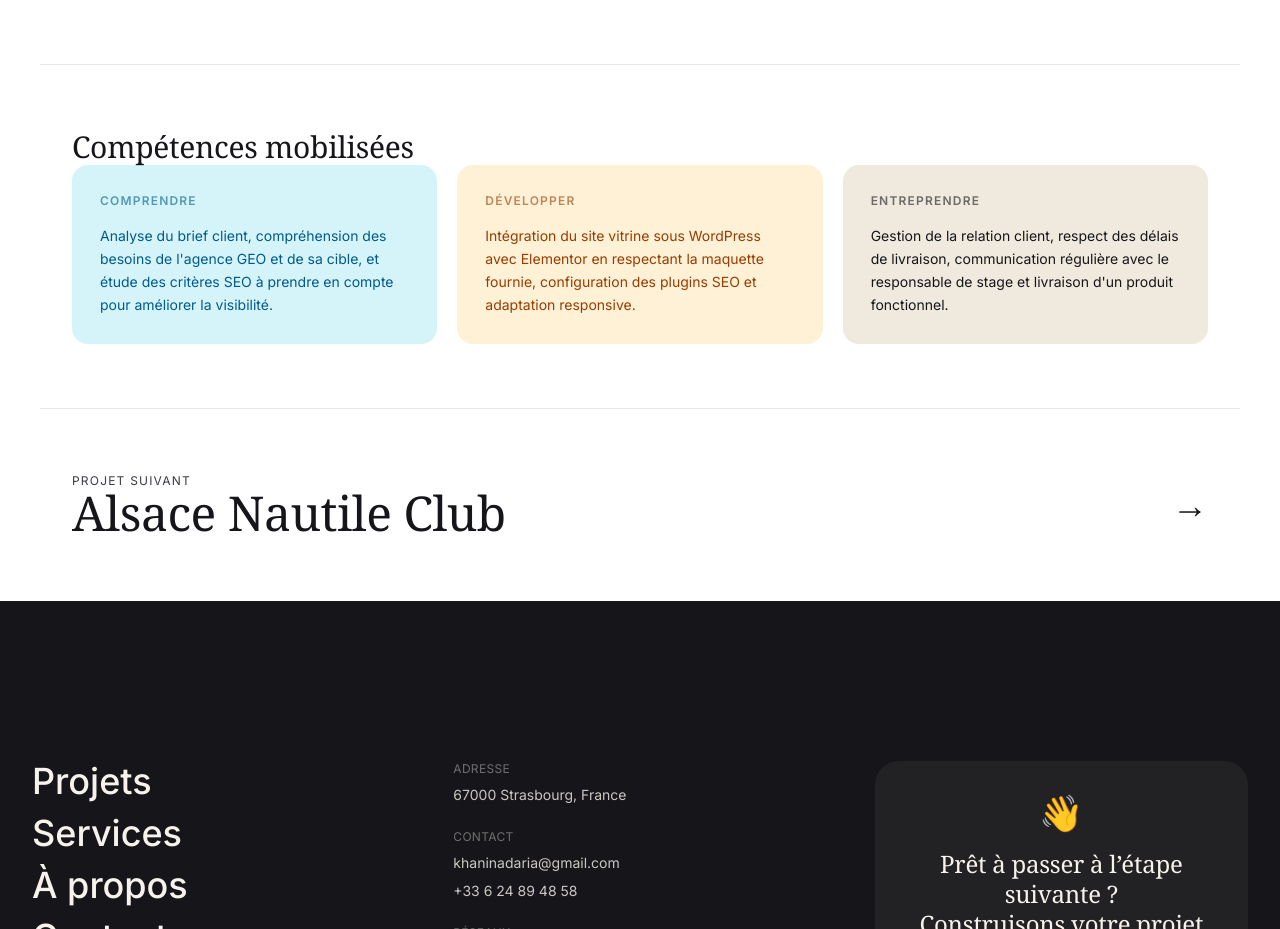
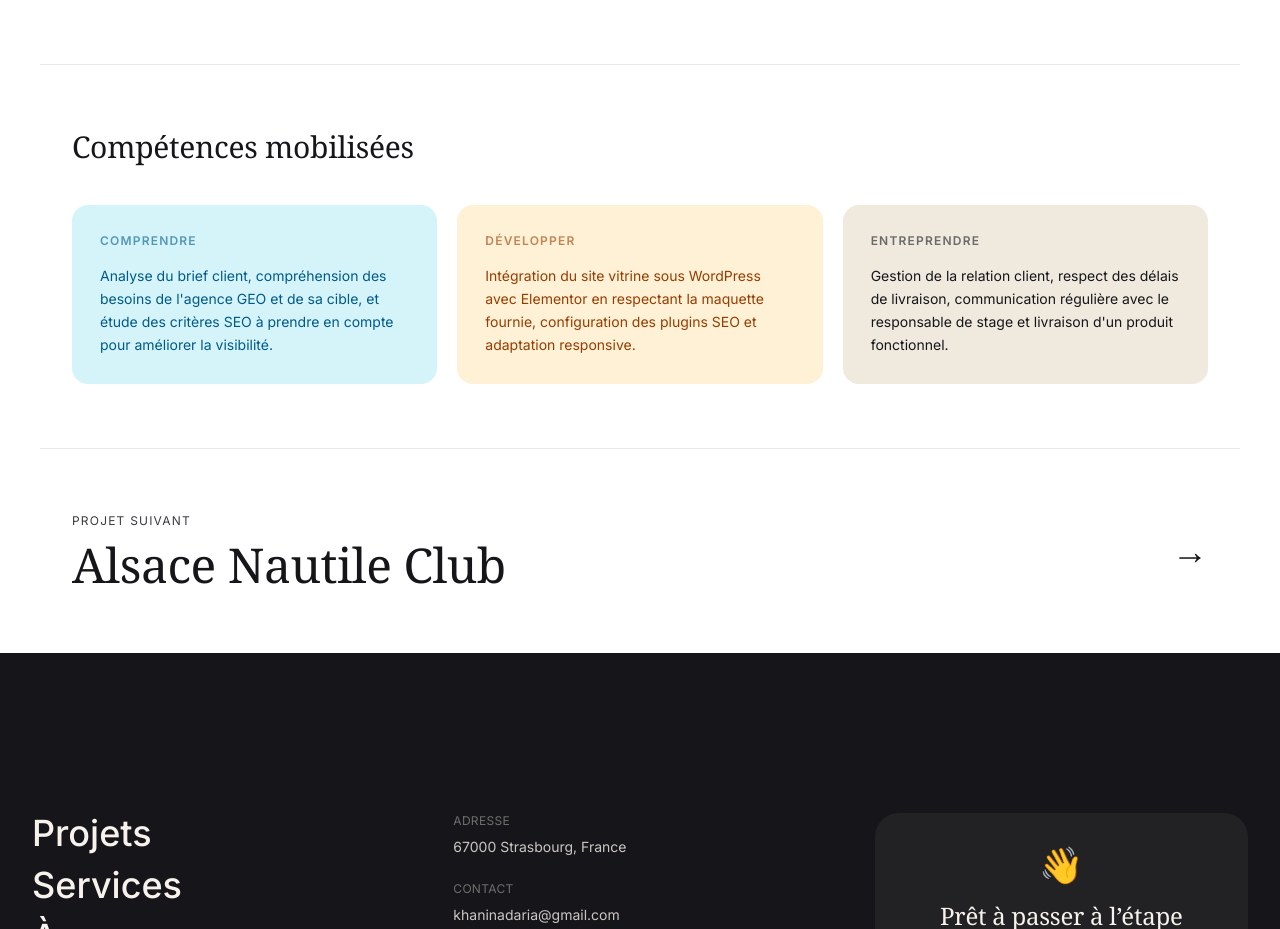
Before and after one commit to WhoLivesOnMars/portfolio-v2, a React (Vite) app: page /portfolio-v2/projets/agence-geo in a window 1280 px wide. Shown: the part 1563-2492 px from the top of the page. Built offline with nearby package versions, Linux system fonts and the light colour scheme.

Commit message:
style: add padding to headings

```diff
--- a/src/components/ServicesOverview.jsx
+++ b/src/components/ServicesOverview.jsx
@@ -33,7 +33,7 @@ export default function ServicesOverview() {
                 0{i + 1}
               </span>
               <div>
-                <h3 className="font-display text-2xl font-medium mb-2">
+                <h3 className="font-display text-2xl font-medium pb-2">
                   {service.title}
                 </h3>
                 <p className="text-sm leading-relaxed opacity-80">
--- a/src/pages/ProjectDetail.jsx
+++ b/src/pages/ProjectDetail.jsx
@@ -148,7 +148,7 @@ export default function ProjectDetail() {
           whileInView={{ opacity: 1, y: 0 }}
           viewport={{ once: true }}
           transition={{ duration: 0.5 }}
-          className="font-display text-2xl sm:text-3xl font-medium mb-10"
+          className="font-display text-2xl sm:text-3xl font-medium pb-10"
         >
           Compétences mobilisées
         </motion.h2>
@@ -213,7 +213,7 @@ export default function ProjectDetail() {
           className="group flex items-center justify-between"
         >
           <div>
-            <p className="text-xs text-ink-soft uppercase tracking-widest mb-3">
+            <p className="text-xs text-ink-soft uppercase tracking-widest pb-3">
               Projet suivant
             </p>
             <h3 className="font-display text-3xl sm:text-5xl font-medium text-ink group-hover:text-accent transition-colors duration-300">
```
